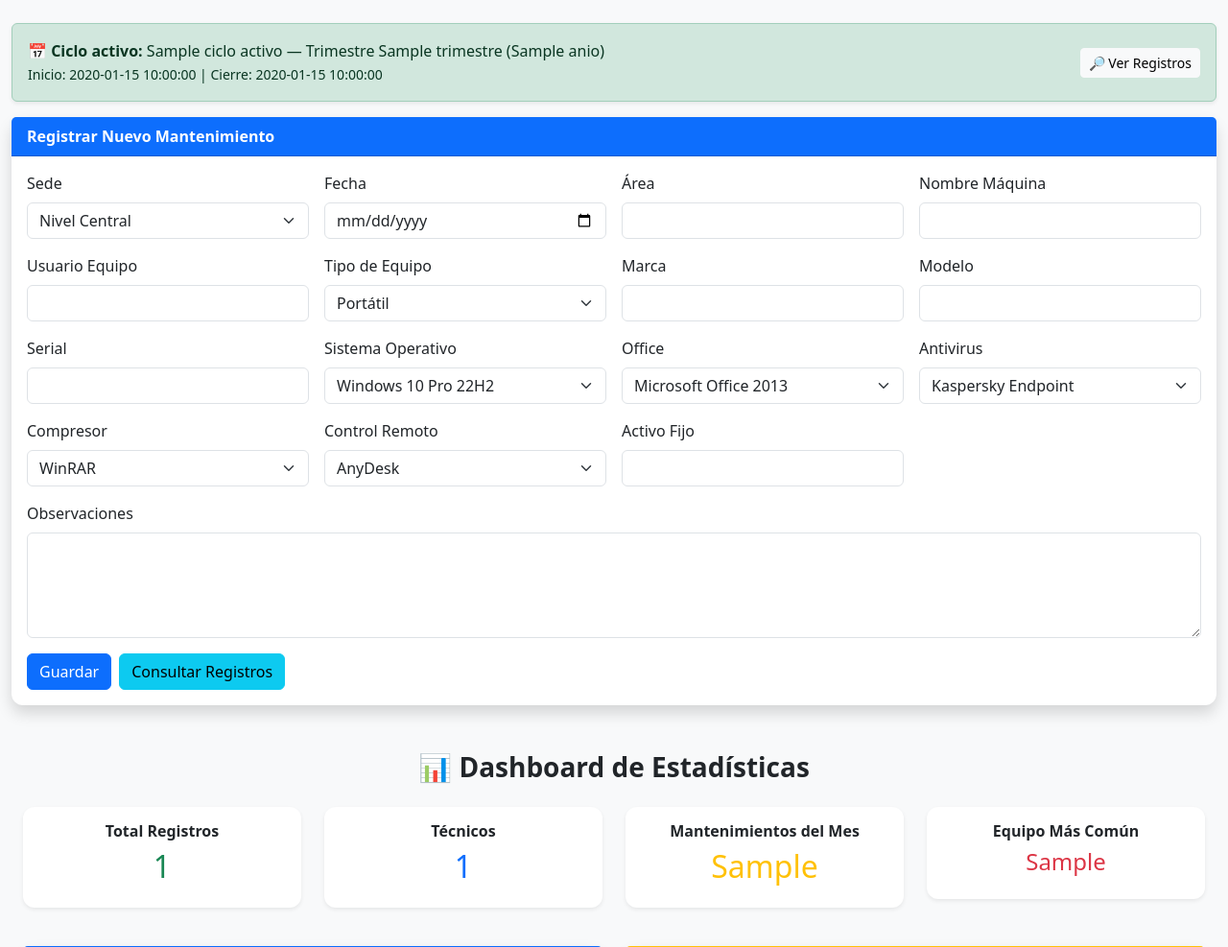
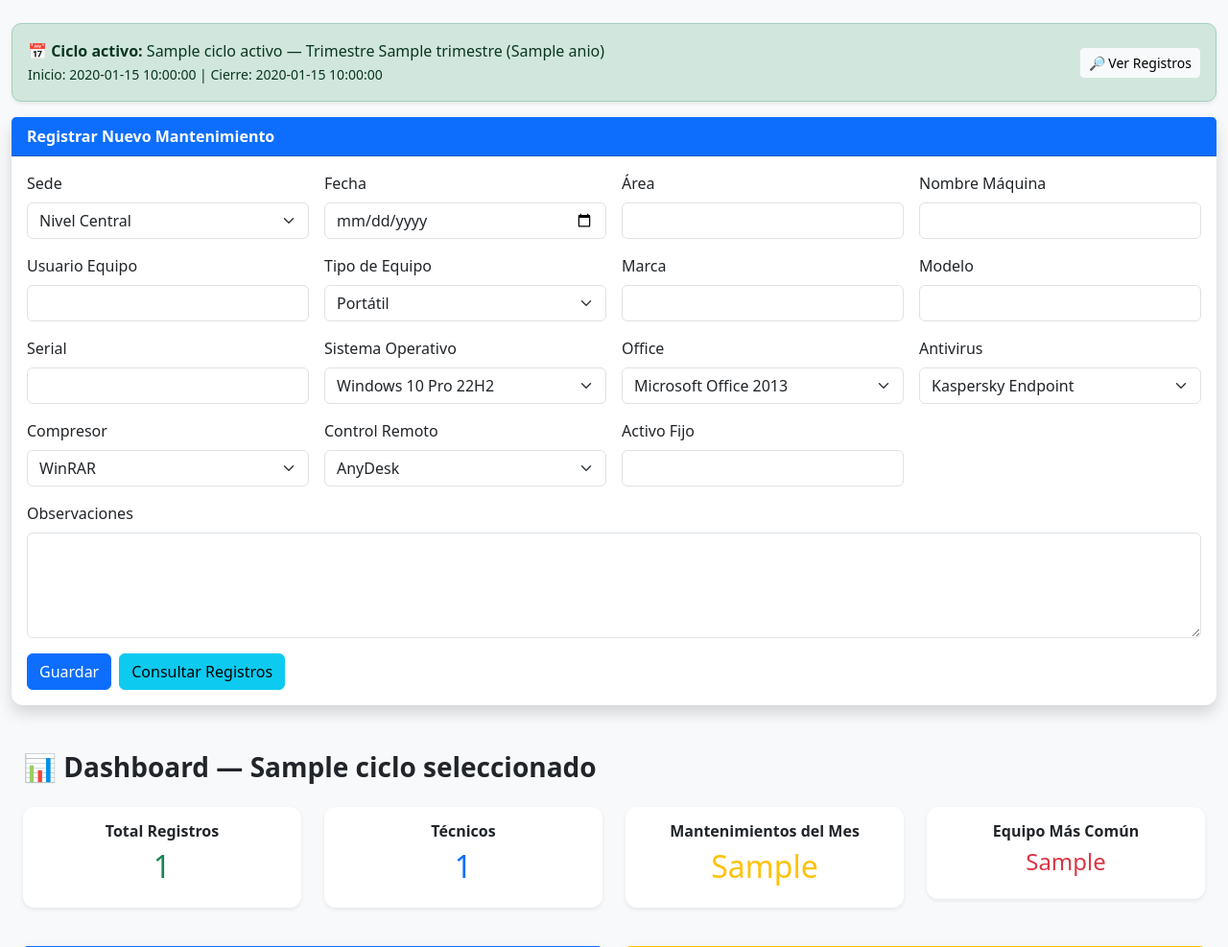
Before and after one commit to JozeDavhiid/Mantenimiento_Computadores, a Flask app: template templates/principal.html in a window 1280 px wide. Shown: the part 56-1043 px from the top of the page at 96% size. Run offline with Flask 3, Linux system fonts and the light colour scheme; the template is opened without the code that fills it: most values are stand-ins (such as "Sample title", 1, 10 or a date in 2020); some libraries are stand-ins or nearby versions.

Commit message:
Actualizacion

```diff
--- a/app.py
+++ b/app.py
@@ -512,13 +512,26 @@ def principal():
     conn = get_db_connection()
     c = conn.cursor()
 
-    # Obtener ciclo activo (si existe)
+    # Obtener todos los ciclos para el menú (solo visible para admin)
+    c.execute("SELECT * FROM ciclos ORDER BY id DESC")
+    ciclos = c.fetchall()
+
+    # Ciclo activo (por defecto)
     ciclo_activo = get_active_cycle(conn)
 
+    # Permitir seleccionar ciclo manualmente (solo vista)
+    ciclo_id_param = request.args.get('ciclo_id', type=int)
+    ciclo_seleccionado = None
+    if ciclo_id_param:
+        c.execute("SELECT * FROM ciclos WHERE id=%s", (ciclo_id_param,))
+        ciclo_seleccionado = c.fetchone()
+    if not ciclo_seleccionado:
+        ciclo_seleccionado = ciclo_activo
+
+    # Si el usuario guarda un mantenimiento
     if request.method == 'POST' and request.form.get('action') == 'guardar':
-        # Si no hay ciclo activo, no permitimos guardar (según tu requerimiento de ciclos manuales)
         if not ciclo_activo:
-            flash('No hay un ciclo activo. Contacta al administrador para abrir un ciclo antes de registrar mantenimientos.', 'warning')
+            flash('⚠️ No hay un ciclo activo. Contacta al administrador para abrir un ciclo antes de registrar mantenimientos.', 'warning')
             conn.close()
             return redirect(url_for('principal'))
 
@@ -540,32 +553,34 @@ def principal():
             request.form.get('control_remoto', ''),
             request.form.get('activo_fijo', ''),
             request.form.get('observaciones', ''),
-            ciclo_activo['id']  # ciclo_id
+            ciclo_activo['id']
         )
         c.execute('''INSERT INTO mantenimiento
                     (sede, fecha, area, tecnico, nombre_maquina, usuario, tipo_equipo, marca, modelo, serial,
                      sistema_operativo, office, antivirus, compresor, control_remoto, activo_fijo, observaciones, ciclo_id)
                      VALUES (%s, %s, %s, %s, %s, %s, %s, %s, %s, %s, %s, %s, %s, %s, %s, %s, %s, %s)''', datos)
         conn.commit()
-        flash('Registro guardado correctamente', 'success')
+        flash('✅ Registro guardado correctamente', 'success')
 
-    # Últimos registros — solo del ciclo activo si existe, sino últimos globales
-    if ciclo_activo:
-        c.execute("SELECT * FROM mantenimiento WHERE ciclo_id=%s ORDER BY id DESC LIMIT 10", (ciclo_activo['id'],))
+    # Determinar de qué ciclo mostrar los registros
+    ciclo_para_consultar = ciclo_seleccionado['id'] if ciclo_seleccionado else None
+
+    # Últimos registros del ciclo seleccionado o globales
+    if ciclo_para_consultar:
+        c.execute("SELECT * FROM mantenimiento WHERE ciclo_id=%s ORDER BY id DESC LIMIT 10", (ciclo_para_consultar,))
     else:
         c.execute("SELECT * FROM mantenimiento ORDER BY id DESC LIMIT 10")
     registros = c.fetchall()
 
-    # Dashboard: si hay ciclo activo, métricas por ciclo; si no, métricas globales
-    if ciclo_activo:
-        cid = ciclo_activo['id']
+    # Estadísticas: si hay ciclo seleccionado, filtra por él
+    if ciclo_para_consultar:
+        cid = ciclo_para_consultar
         c.execute("SELECT COUNT(*) AS total FROM mantenimiento WHERE ciclo_id=%s", (cid,))
         total_mantenimientos = c.fetchone()['total']
 
         c.execute("SELECT COUNT(DISTINCT tecnico) AS total_tecnicos FROM mantenimiento WHERE ciclo_id=%s", (cid,))
         total_tecnicos = c.fetchone()['total_tecnicos']
 
-        # mantenimientos del mes (relativo al ciclo activo — simple aproximación por mes actual)
         mes_actual = date.today().strftime("%Y-%m")
         c.execute("SELECT COUNT(*) AS total_mes FROM mantenimiento WHERE ciclo_id=%s AND fecha LIKE %s", (cid, f"{mes_actual}%"))
         mantenimientos_mes = c.fetchone()['total_mes']
@@ -649,23 +664,26 @@ def principal():
     conn.close()
 
     return render_template('principal.html',
-                       registros=registros,
-                       nombre=session.get('nombre'),
-                       rol=session.get('rol'),
-                       hoy=date.today().isoformat(),
-                       total_mantenimientos=total_mantenimientos,
-                       total_tecnicos=total_tecnicos,
-                       mantenimientos_mes=mantenimientos_mes,
-                       equipo_mas_comun=equipo_mas_comun,
-                       marca_mas_comun=marca_mas_comun,
-                       sede_labels=sede_labels,
-                       sede_counts=sede_counts,
-                       equipo_labels=equipo_labels,
-                       equipo_counts=equipo_counts,
-                       marca_labels=marca_labels,
-                       marca_counts=marca_counts,
-                       meses_labels=meses_labels,
-                       meses_counts=meses_counts)
+                           registros=registros,
+                           nombre=session.get('nombre'),
+                           rol=session.get('rol'),
+                           hoy=date.today().isoformat(),
+                           ciclos=ciclos,
+                           ciclo_activo=ciclo_activo,
+                           ciclo_seleccionado=ciclo_seleccionado,
+                           total_mantenimientos=total_mantenimientos,
+                           total_tecnicos=total_tecnicos,
+                           mantenimientos_mes=mantenimientos_mes,
+                           equipo_mas_comun=equipo_mas_comun,
+                           marca_mas_comun=marca_mas_comun,
+                           sede_labels=sede_labels,
+                           sede_counts=sede_counts,
+                           equipo_labels=equipo_labels,
+                           equipo_counts=equipo_counts,
+                           marca_labels=marca_labels,
+                           marca_counts=marca_counts,
+                           meses_labels=meses_labels,
+                           meses_counts=meses_counts)
 
 
 @app.route('/consultar_registro')
--- a/templates/principal.html
+++ b/templates/principal.html
@@ -14,10 +14,17 @@
     .card-header { border-top-left-radius: 12px; border-top-right-radius: 12px; }
     .card-footer { background-color: #f8f9fa; }
     table th { cursor: pointer; }
-    .badge-inline { margin-right: 6px; }
     @media (max-width: 767px) {
       .chart-container { height: 260px; }
       .chart-large { height: 300px !important; }
+    }
+    .alert-success, .alert-warning {
+      border-radius: 10px;
+    }
+    @media (max-width: 767px) {
+      .alert-success div, .alert-warning div {
+        font-size: 0.9rem;
+      }
     }
   </style>
 </head>
@@ -35,6 +42,8 @@
 </nav>
 
 <div class="container-fluid my-4">
+
+  <!-- MENSAJES -->
   {% with messages = get_flashed_messages(with_categories=true) %}
     {% if messages %}
       {% for category, message in messages %}
@@ -48,7 +57,7 @@
 
   <!-- CICLO ACTIVO -->
   {% if ciclo_activo %}
-  <div class="alert alert-success d-flex justify-content-between align-items-center shadow-sm">
+  <div class="alert alert-success d-flex justify-content-between align-items-center shadow-sm flex-wrap">
     <div>
       <strong>📅 Ciclo activo:</strong>
       {{ ciclo_activo.nombre or 'Sin nombre' }}
@@ -56,7 +65,7 @@
       <br>
       <small>Inicio: {{ ciclo_activo.fecha_inicio or '—' }} | Cierre: {{ ciclo_activo.fecha_cierre or '—' }}</small>
     </div>
-    <div class="d-flex gap-2">
+    <div class="d-flex gap-2 mt-2 mt-md-0">
       {% if rol == 'admin' %}
         <a href="{{ url_for('admin_ciclos') }}" class="btn btn-outline-light btn-sm">⚙️ Administrar Ciclos</a>
       {% endif %}
@@ -69,21 +78,40 @@
       ⚠️ <strong>No hay un ciclo activo.</strong>
       <div class="small">Para registrar mantenimientos, un administrador debe activar un ciclo.</div>
     </div>
-    <div>
     {% if rol == 'admin' %}
     <a href="{{ url_for('admin_ciclos') }}" class="btn btn-dark btn-sm">➕ Crear / Activar Ciclo</a>
     {% endif %}
   </div>
+  {% endif %}
+
+  {% if rol == 'admin' and ciclos %}
+  <div class="card shadow-sm mb-4">
+    <div class="card-body d-flex flex-wrap align-items-center justify-content-between">
+      <form method="GET" class="d-flex align-items-center gap-2 flex-wrap">
+        <label class="fw-bold me-2 mb-0">📘 Ver datos del ciclo:</label>
+        <select name="ciclo_id" class="form-select">
+          {% for c in ciclos %}
+            <option value="{{ c.id }}" {% if ciclo_seleccionado and ciclo_seleccionado.id == c.id %}selected{% endif %}>
+              {{ c.nombre or 'Sin nombre' }} — T{{ c.trimestre or '?' }} {{ c.anio }}
+              {% if c.activo %} (Activo){% else %} (Cerrado){% endif %}
+            </option>
+          {% endfor %}
+        </select>
+        <button type="submit" class="btn btn-outline-primary">Ver</button>
+      </form>
+      <a href="{{ url_for('admin_ciclos') }}" class="btn btn-dark mt-2 mt-md-0">⚙️ Gestionar Ciclos</a>
+    </div>
   </div>
   {% endif %}
 
-  <!-- FORMULARIO DE REGISTRO -->
+  <!-- FORMULARIO REGISTRO -->
   <div class="card shadow mb-4">
     <div class="card-header bg-primary text-white fw-bold">Registrar Nuevo Mantenimiento</div>
     <div class="card-body">
       <form method="POST" class="row g-3">
         <input type="hidden" name="action" value="guardar">
 
+        <!-- Campos -->
         <div class="col-md-3">
           <label class="form-label">Sede</label>
           <select name="sede" class="form-select">
@@ -230,8 +258,23 @@
 
   <!-- DASHBOARD -->
   <div class="container-fluid mt-5">
-    <h3 class="text-center mb-4 fw-bold">📊 Dashboard de Estadísticas</h3>
+    <div class="d-flex justify-content-between align-items-center flex-wrap mb-3">
+      <h3 class="fw-bold">📊 Dashboard — {{ ciclo_seleccionado.nombre if ciclo_seleccionado else ciclo_activo.nombre if ciclo_activo else "Sin ciclo activo" }}</h3>
+      {% if rol == 'admin' %}
+      <form method="GET" class="d-flex gap-2">
+        <select name="ciclo_id" class="form-select">
+          {% for c in ciclos %}
+          <option value="{{ c.id }}" {% if ciclo_seleccionado and ciclo_seleccionado.id == c.id %}selected{% endif %}>
+            {{ c.nombre }} ({{ c.anio }}) {% if c.activo %}- Activo{% else %}- Cerrado{% endif %}
+          </option>
+          {% endfor %}
+        </select>
+        <button class="btn btn-outline-primary" type="submit">Ver</button>
+      </form>
+      {% endif %}
+    </div>
 
+    <!-- Tarjetas resumen -->
     <div class="row text-center mb-4">
       <div class="col-md-3 mb-3">
         <div class="card shadow-sm border-success">
@@ -267,6 +310,7 @@
       </div>
     </div>
 
+    <!-- Gráficos -->
     <div class="row">
       <div class="col-md-6 mb-4">
         <div class="card shadow">
@@ -276,7 +320,6 @@
           </div>
         </div>
       </div>
-
       <div class="col-md-6 mb-4">
         <div class="card shadow">
           <div class="card-header bg-warning text-white fw-bold">Tendencia Mensual</div>
@@ -285,7 +328,6 @@
           </div>
         </div>
       </div>
-
       <div class="col-md-6 mb-4">
         <div class="card shadow">
           <div class="card-header bg-success text-white fw-bold">Tipos de Equipos</div>
@@ -297,7 +339,6 @@
           </div>
         </div>
       </div>
-
       <div class="col-md-6 mb-4">
         <div class="card shadow">
           <div class="card-header bg-info text-white fw-bold">Marcas Más Comunes</div>
@@ -312,11 +353,10 @@
     </div>
   </div>
 
-  <!-- TABLA DE REGISTROS -->
+  <!-- TABLA -->
   <div class="card shadow mt-5">
     <div class="card-header bg-dark text-white fw-bold">Últimos Registros</div>
-    <div class="card-body">
-      <div class="table-responsive">
+    <div class="card-body table-responsive">
       <table class="table table-striped table-hover align-middle" id="tablaRegistros">
         <thead class="table-dark">
           <tr>
@@ -349,7 +389,7 @@
                 <a href="{{ url_for('obtener_registro', rid=r.id) }}" class="btn btn-warning btn-sm">Editar</a>
                 <a href="{{ url_for('acta_pdf', rid=r.id) }}" class="btn btn-success btn-sm">Acta</a>
                 {% if rol == 'admin' %}
-                    <form action="{{ url_for('eliminar', rid=r.id) }}" method="POST" onsubmit="return confirm('¿Seguro que deseas eliminar este registro?');" class="m-0 p-0">
+                  <form action="{{ url_for('eliminar', rid=r.id) }}" method="POST" onsubmit="return confirm('¿Eliminar registro?');" class="m-0 p-0">
                     <button type="submit" class="btn btn-danger btn-sm">Eliminar</button>
                   </form>
                 {% endif %}
@@ -362,13 +402,10 @@
     </div>
   </div>
 </div>
-</div>
 
 <script src="https://cdn.jsdelivr.net/npm/bootstrap@5.3.2/dist/js/bootstrap.bundle.min.js"></script>
-
 <script>
 document.addEventListener('DOMContentLoaded', function() {
-  // Charts data — estas variables vienen desde Flask
   const sedeLabels = {{ sede_labels|tojson }};
   const sedeCounts = {{ sede_counts|tojson }};
   const equipoLabels = {{ equipo_labels|tojson }};
@@ -378,71 +415,33 @@ document.addEventListener('DOMContentLoaded', function() {
   const marcaLabels = {{ marca_labels|tojson }};
   const marcaCounts = {{ marca_counts|tojson }};
 
-  // Chart: Sedes (bar)
-  const ctxSedes = document.getElementById('chartSedes');
-  if (ctxSedes) {
-    new Chart(ctxSedes, {
+  new Chart(document.getElementById('chartSedes'), {
     type: 'bar',
-      data: {
-        labels: sedeLabels,
-        datasets: [{ label: 'Mantenimientos', data: sedeCounts }]
-      },
+    data: { labels: sedeLabels, datasets: [{ data: sedeCounts, label: 'Mantenimientos', backgroundColor: '#007bff' }] },
     options: { responsive: true, plugins: { legend: { display: false } } }
   });
-  }
 
-  // Chart: Equipos (pie)
-  const ctxEquipos = document.getElementById('chartEquipos');
-  if (ctxEquipos) {
-    new Chart(ctxEquipos, {
+  new Chart(document.getElementById('chartEquipos'), {
     type: 'pie',
-      data: {
-        labels: equipoLabels,
-        datasets: [{ data: equipoCounts }]
-      },
+    data: { labels: equipoLabels, datasets: [{ data: equipoCounts }] },
     options: { responsive: true }
   });
-  }
 
-  // Chart: Meses (line)
-  const ctxMeses = document.getElementById('chartMeses');
-  if (ctxMeses) {
-    new Chart(ctxMeses, {
+  new Chart(document.getElementById('chartMeses'), {
     type: 'line',
-      data: {
-        labels: mesesLabels,
-        datasets: [{ label: 'Mantenimientos', data: mesesCounts, tension: 0.3, fill: true }]
-      },
+    data: { labels: mesesLabels, datasets: [{ data: mesesCounts, label: 'Mantenimientos', borderColor: '#ffc107', fill: true }] },
     options: { responsive: true }
   });
-  }
 
-  // Chart: Marcas (horizontal bar)
-  const ctxMarcas = document.getElementById('chartMarcas');
-  if (ctxMarcas) {
-    new Chart(ctxMarcas, {
+  new Chart(document.getElementById('chartMarcas'), {
     type: 'bar',
-      data: {
-        labels: marcaLabels,
-        datasets: [{ label: 'Cantidad por Marca', data: marcaCounts }]
-      },
-      options: {
-        indexAxis: 'y',
-        responsive: true,
-        scales: { x: { beginAtZero: true } },
-        plugins: { legend: { display: false } }
-      }
+    data: { labels: marcaLabels, datasets: [{ data: marcaCounts, backgroundColor: '#20c997' }] },
+    options: { indexAxis: 'y', responsive: true, plugins: { legend: { display: false } } }
   });
-  }
 
-  // Auto uppercase fields
-  const campos = ['nombre_maquina', 'marca', 'modelo', 'serial'];
-  campos.forEach(nombre => {
-    const input = document.querySelector(`[name="${nombre}"]`);
-    if (input) input.addEventListener('input', function() { this.value = this.value.toUpperCase(); });
-  });
+  const campos = ['nombre_maquina','marca','modelo','serial'];
+  campos.forEach(n => { const i = document.querySelector(`[name="${n}"]`); if (i) i.addEventListener('input',()=>i.value=i.value.toUpperCase()); });
 });
 </script>
-
 </body>
 </html>
```
Lines whose indentation alone changed are shown as unchanged.
